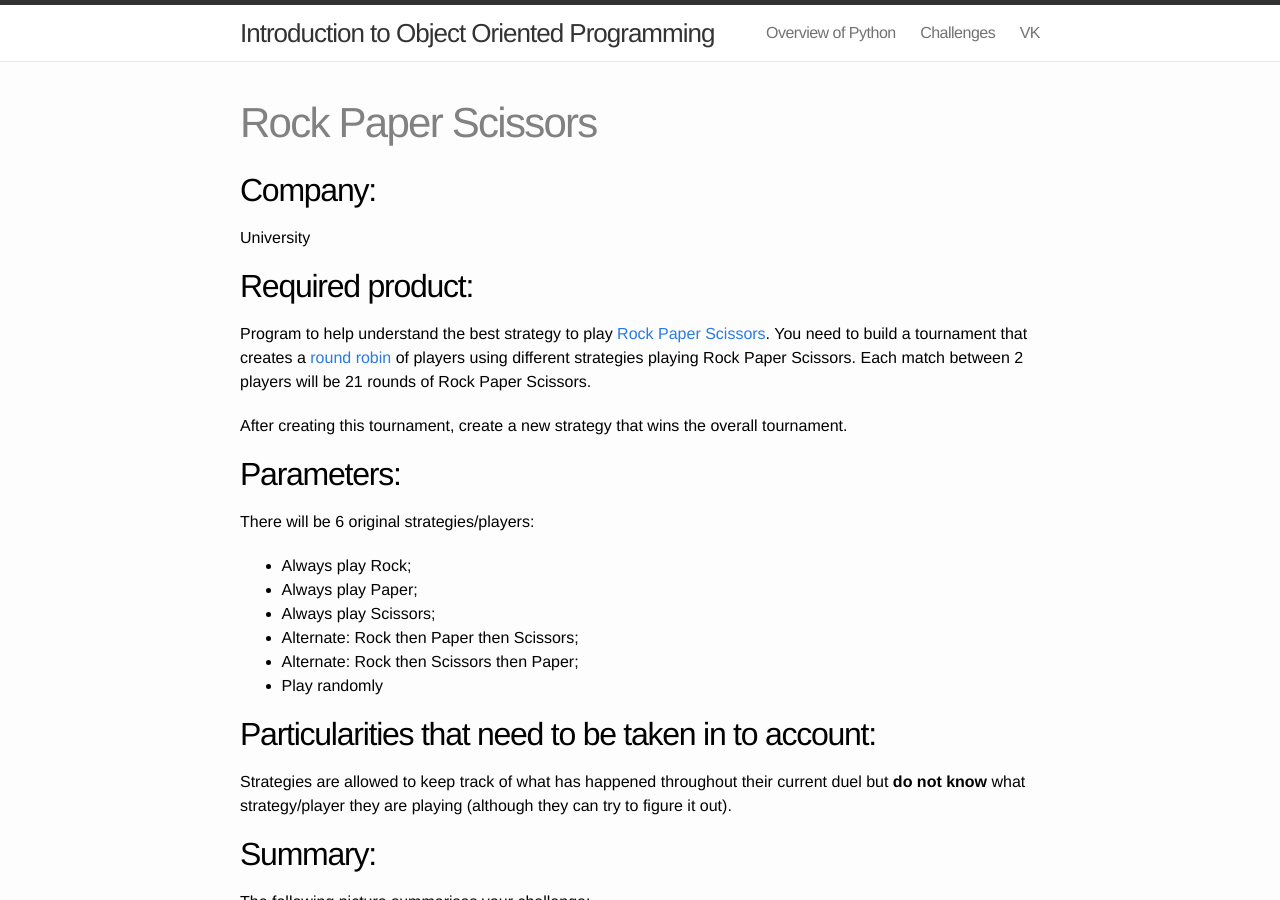
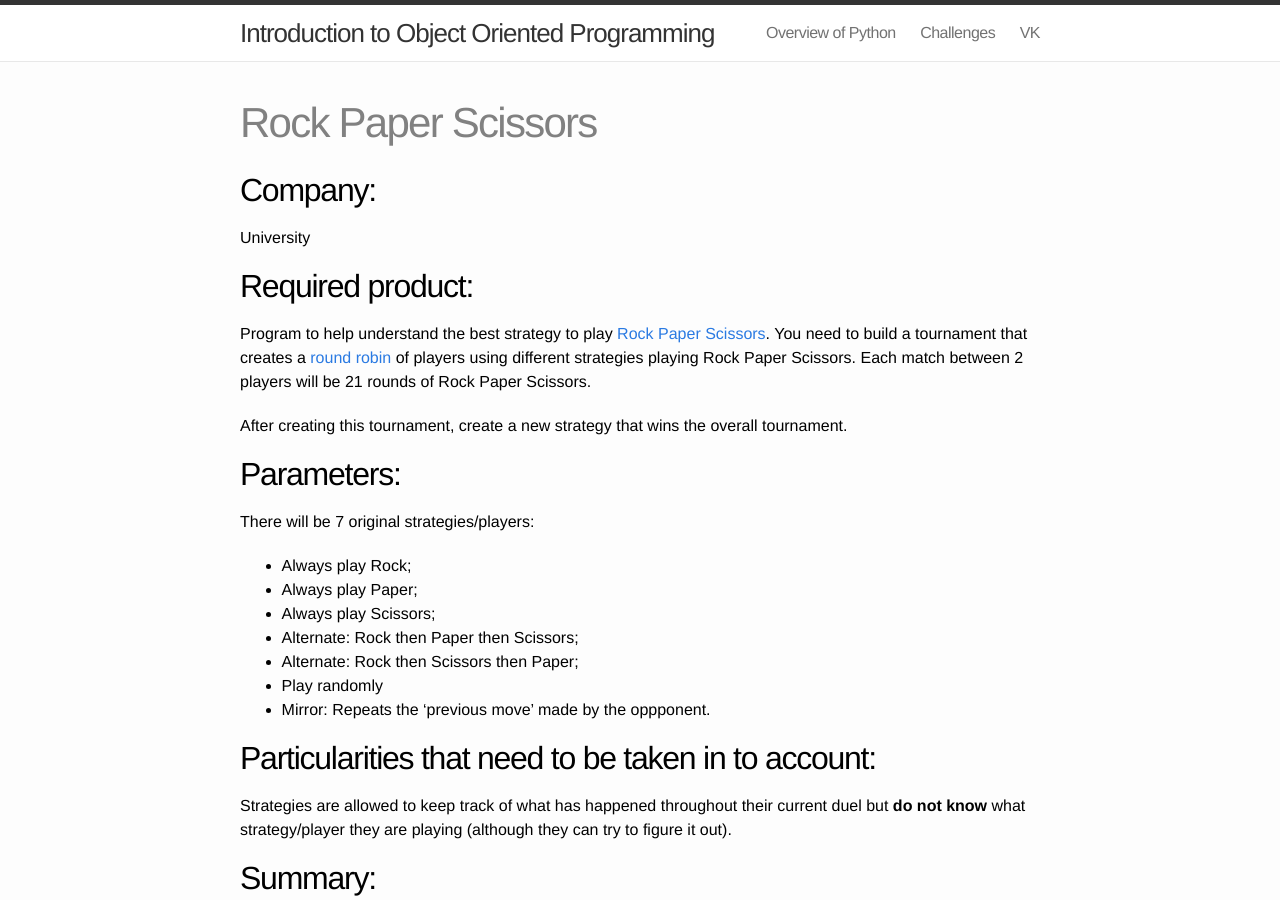
Before and after one commit to drvinceknight/Introduction_to_OOP, a Jekyll site: the page built from Challenges/RPS/index.md, in a window 1280 px wide and 900 px high. Built offline with Jekyll 4.4.1, drawn with Linux system fonts in a browser that asks for light colours.

Commit message:
Adding mirror strategy.

```diff
--- a/Challenges/RPS/index.md
+++ b/Challenges/RPS/index.md
@@ -24,7 +24,7 @@ tournament.
 
 ## Parameters:
 
-There will be 6 original strategies/players:
+There will be 7 original strategies/players:
 
 - Always play Rock;
 - Always play Paper;
@@ -32,6 +32,7 @@ There will be 6 original strategies/players:
 - Alternate: Rock then Paper then Scissors;
 - Alternate: Rock then Scissors then Paper;
 - Play randomly
+- Mirror: Repeats the 'previous move' made by the oppponent.
 
 ## Particularities that need to be taken in to account:
 
```
Also changed, not shown: Challenges/RPS/rps_tournament.svg.
